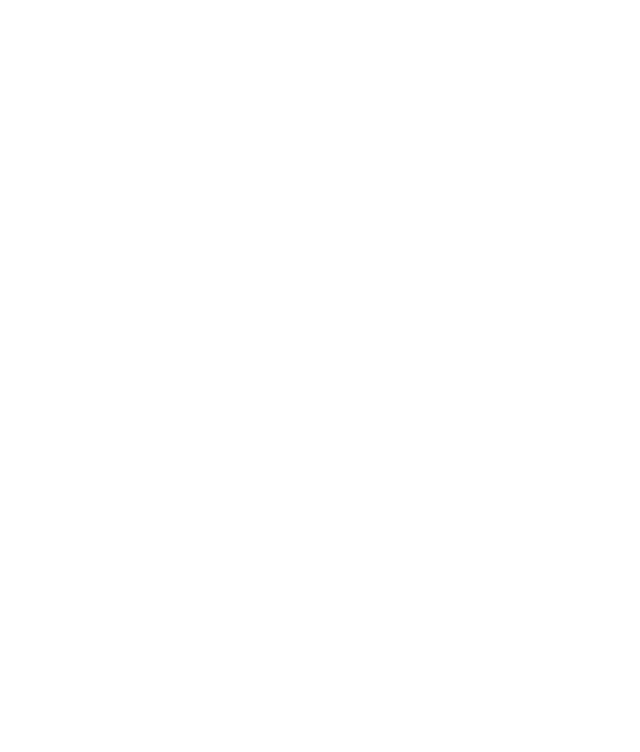
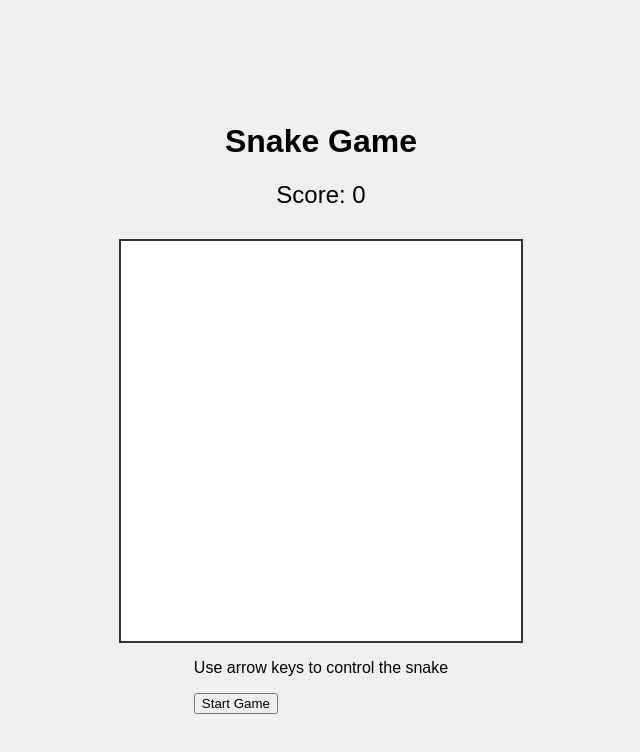
Before and after one commit to foxeronthepath/snake-game, a plain HTML site: page index.html in a window 1280 px wide. Shown: the whole page, without its empty margins (319-959 px from the left). Drawn offline with Linux system fonts and the light colour scheme.

Commit message:
Add basic page structure and style

```diff
--- a/index.html
+++ b/index.html
@@ -1,14 +1,24 @@
 <!DOCTYPE html>
 <html lang="en">
-<head>
-    <meta charset="UTF-8">
-    <meta name="viewport" content="width=device-width, initial-scale=1.0">
+  <head>
+    <meta charset="UTF-8" />
+    <meta name="viewport" content="width=device-width, initial-scale=1.0" />
     <title>Snake Game</title>
-    <link rel="stylesheet" href="style.css">
-</head>
-<body>
-    <div class="grid"></div>
+    <link rel="stylesheet" href="style.css" />
+  </head>
+  <body>
+    <div class="game-container">
+      <div class="header">
+        <h1>Snake Game</h1>
+        <div class="score">Score: <span id="score">0</span></div>
+      </div>
+      <div class="grid" id="grid"></div>
+      <div class="controls">
+        <p>Use arrow keys to control the snake</p>
+        <button id="start-btn">Start Game</button>
+      </div>
+    </div>
 
     <script src="script.js"></script>
-</body>
+  </body>
 </html>
--- a/style.css
+++ b/style.css
@@ -0,0 +1,50 @@
+body {
+  display: flex;
+  flex-direction: column;
+  justify-content: center;
+  align-items: center;
+  height: 100vh;
+  overflow: hidden;
+  background-color: #f0f0f0;
+  font-family: Arial, sans-serif;
+}
+
+.game-container {
+    display: flex;
+    flex-direction: column;
+    align-items: center;
+}
+
+.header {
+    margin-bottom: 20px;
+    text-align: center;
+}
+
+.score {
+    font-size: 24px;
+    margin-bottom: 10px;
+}
+
+.grid {
+    display: grid;
+    grid-template-columns: repeat(20, 20px);
+    grid-template-rows: repeat(20, 20px);
+    border: 2px solid #333;
+    background-color: #fff;
+}
+
+.cell {
+    width: 20px;
+    height: 20px;
+    box-sizing: border-box;
+}
+
+.snake {
+    background-color: #4CAF50;
+    border: 1px solid #388E3C;
+}
+
+.food {
+    background-color: #f44336;
+    border-radius: 50%;
+}
```
